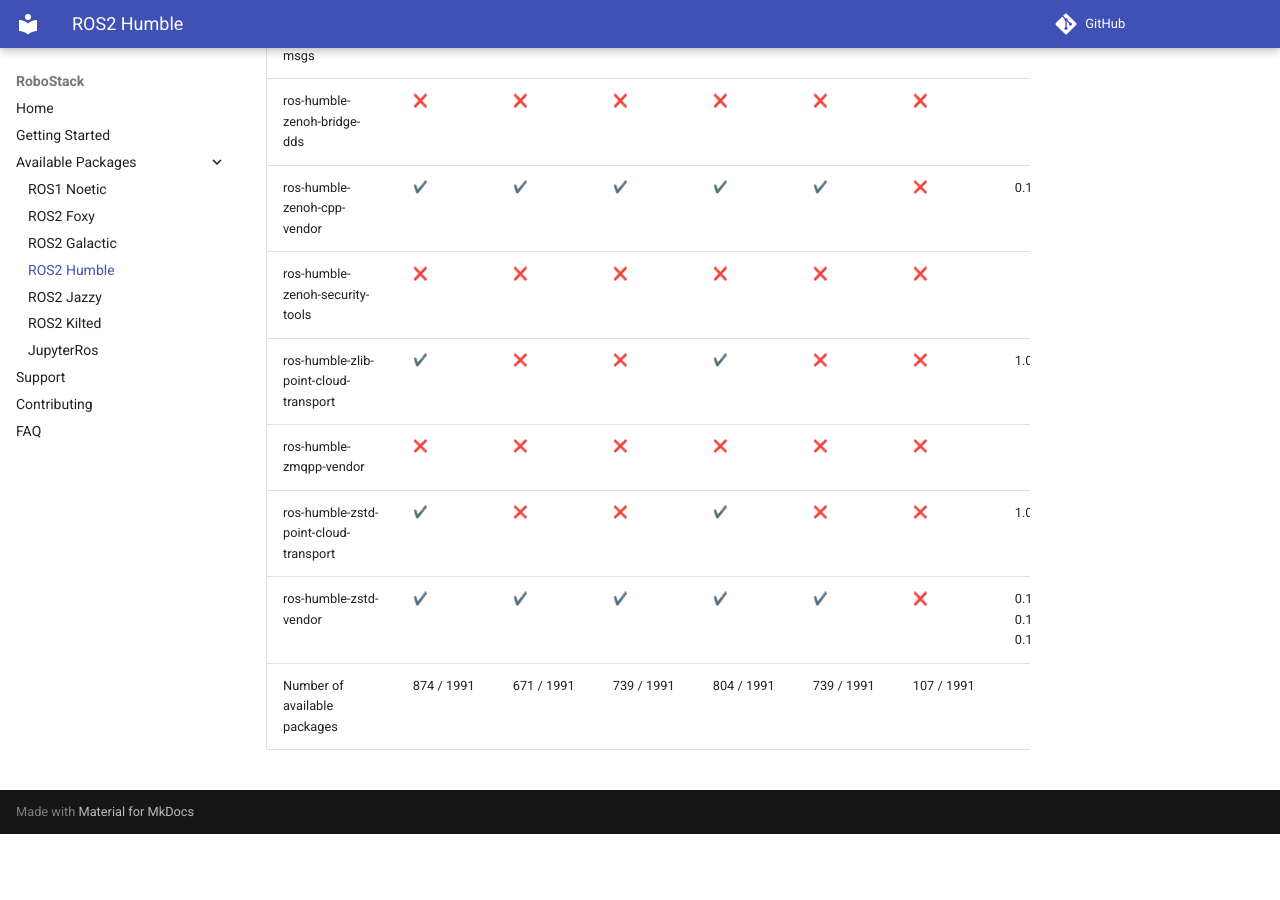
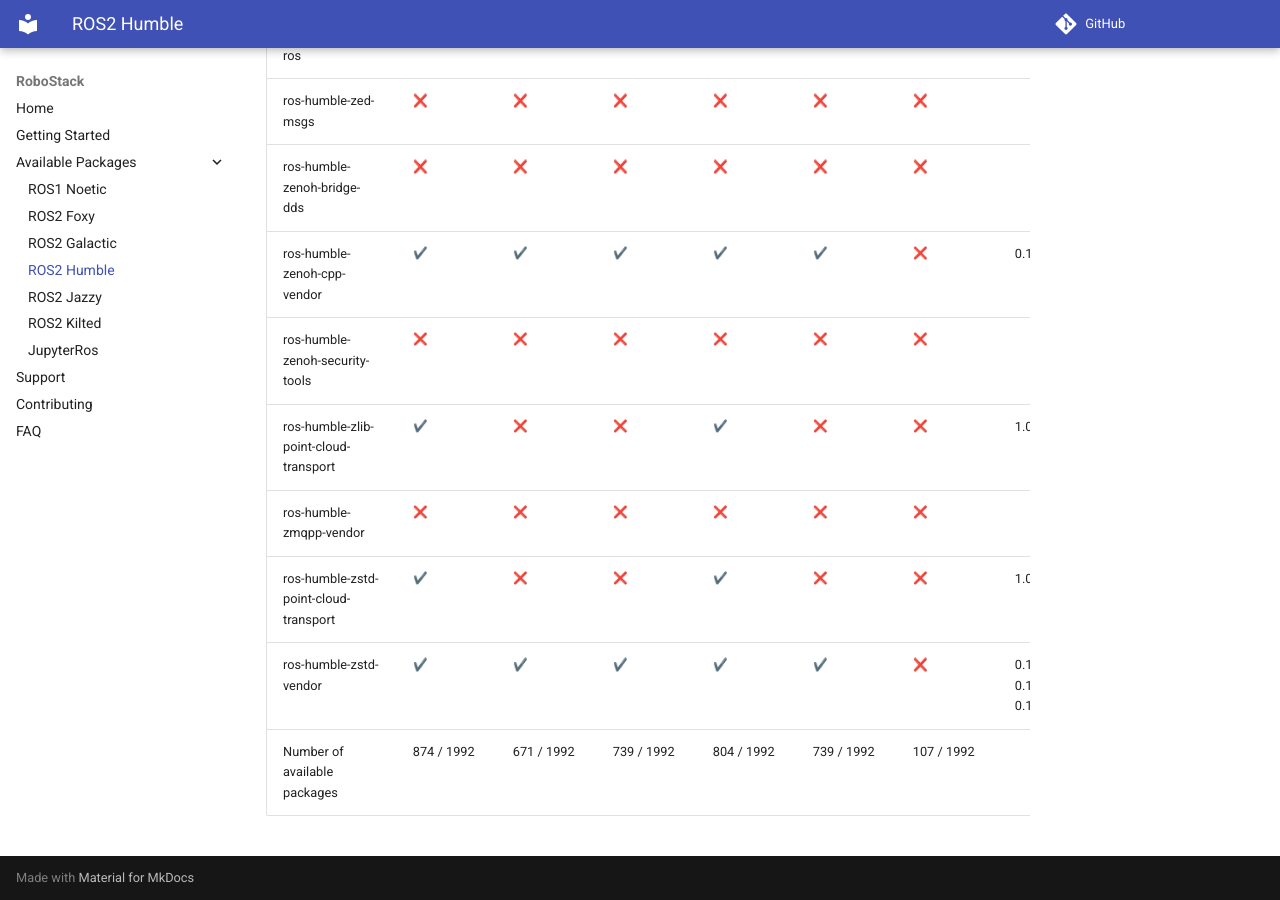
Before and after one commit to RoboStack/robostack.github.io, an MkDocs documentation site: the page built from docs/humble.md, in a window 1280 px wide and 900 px high, scrolled down 158660 px. Built offline with MkDocs 1.6.1 and Material for MkDocs 9.7.7, drawn with Linux system fonts in a browser that asks for light colours; emoji names are drawn with the system emoji font; comment, search, counter and statistics services are not loaded; before the commit the page ends 159494 px from its top, so only the background shows below that; some of the changed text lies outside the part shown.

Commit message:
Update tables

```diff
--- a/docs/humble.md
+++ b/docs/humble.md
@@ -1991,4 +1992,4 @@
 | ros-humble-zmqpp-vendor | :x: { data-sort='0' } | :x: { data-sort='0' } | :x: { data-sort='0' } | :x: { data-sort='0' } | :x: { data-sort='0' } | :x: { data-sort='0' } |   |
 | ros-humble-zstd-point-cloud-transport | :heavy_check_mark: { data-sort='1' } | :x: { data-sort='0' } | :x: { data-sort='0' } | :heavy_check_mark: { data-sort='1' } | :x: { data-sort='0' } | :x: { data-sort='0' } | 1.0.11  |
 | ros-humble-zstd-vendor | :heavy_check_mark: { data-sort='1' } | :heavy_check_mark: { data-sort='1' } | :heavy_check_mark: { data-sort='1' } | :heavy_check_mark: { data-sort='1' } | :heavy_check_mark: { data-sort='1' } | :x: { data-sort='0' } | 0.15.13, 0.15.14, 0.15.2  |
-| Number of available packages |  874 / 1991 | 671 / 1991 | 739 / 1991 | 804 / 1991 | 739 / 1991 | 107 / 1991 |
+| Number of available packages |  874 / 1992 | 671 / 1992 | 739 / 1992 | 804 / 1992 | 739 / 1992 | 107 / 1992 |
```
Also changed, not shown: other parts of docs/humble.md (+1 -0 lines).
